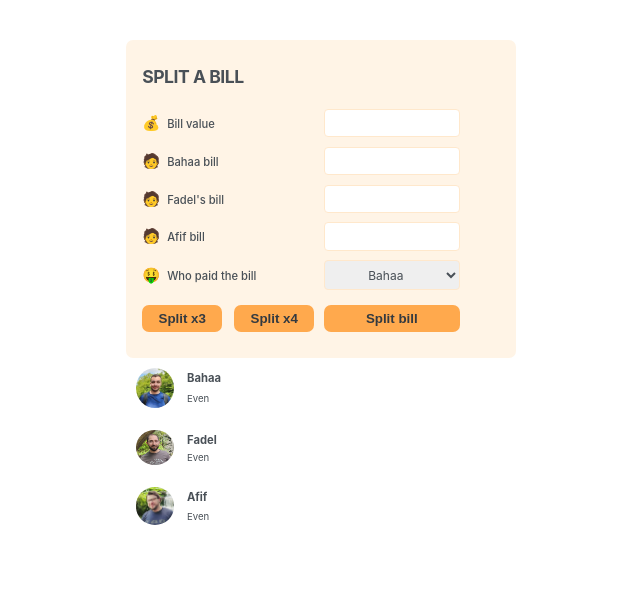
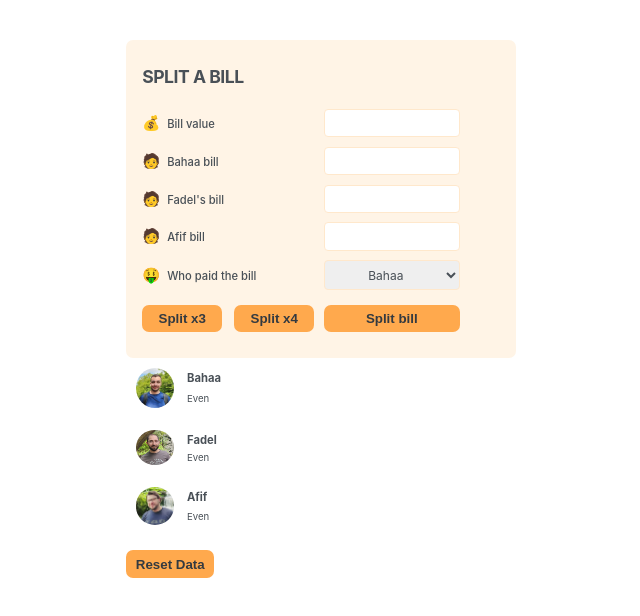
Before and after one commit to bahaa-abouzahr/split-the-bill, a React (Create React App) app: page / in a window 1280 px wide. Shown: the top 616 px of the page, without its empty margins (319-959 px from the left). Built offline with nearby package versions, Linux system fonts and the light colour scheme; the HTML template or start-up script is replaced by a standard one.

Commit message:
Update 06

```diff
--- a/src/App.js
+++ b/src/App.js
@@ -1,50 +1,77 @@
-import { useState } from "react";
+import { useState, useEffect  } from "react";
 import imageBahaa from "./images/bahaa.jpg";
 import imageFadel from "./images/fadel.jpg";
 import imageAfif from "./images/afif.jpg";
 
-const initialFriends = [
+let initialFriends = [
   {
     id: 1,
     name: "Bahaa",
     image: imageBahaa,
     bills: [0],
-    balance: 0,
+    get balance() {
+      return this.bills.reduce((a , b) => a + b, 0);
+    }
+    // balance: function(){
+    //   return this.bills.reduce((a , b) => a + b, 0);
+    // },
   },
   {
     id: 2,
     name: "Fadel",
     image: imageFadel,
     bills: [0],
-    balance: 0,
+    get balance() {
+      return this.bills.reduce((a , b) => a + b, 0);
+    }
   },
   {
     id: 3,
     name: "Afif",
     image: imageAfif,
     bills: [0],
-    balance: 0,
+    get balance() {
+      return this.bills.reduce((a , b) => a + b, 0);
+    }
   },
 ];
 
 let xFlag = true;
+let refreshFlag = true;
 
-function ParseFloat(str,val) {
-  str = str.toString();
-  str = str.slice(0, (str.indexOf(".")) + val + 1);
-  return Number(str);
-}
+// localStorage.clear("friends");
+// sessionStorage.clear("friends")
+
+// function ParseFloat(str,val) {
+//   str = str.toString();
+//   str = str.slice(0, (str.indexOf(".")) + val + 1);
+//   return Number(str);
+// }
 
 function Button({ children, onClick }) {
   return <button className="button" onClick={onClick}>{children}</button>
 }
 
 export default function App() {
-  const [friends, setFriends] = useState(initialFriends);
+  let friendsList;
+  const storage = sessionStorage.getItem('friends');
+
+  if(refreshFlag && storage) {
+    friendsList = JSON.parse(storage);
+    refreshFlag = false;
+  }
+
+  const [friends, setFriends] = useState(() => {
+    const savedFriends = sessionStorage.getItem('friends');
+    return savedFriends ? JSON.parse(savedFriends) : initialFriends;
+  });
+
+  useEffect(() => {
+    sessionStorage.setItem('friends', JSON.stringify(friends));
+  }, [friends]);
+
 
   function handleSplitBill(bahaa, fadel, afif) {
-
-    console.log(bahaa, fadel, afif);
 
     friends[0].bills.push(bahaa);
     friends[1].bills.push(fadel);
@@ -53,7 +80,12 @@ export default function App() {
     setFriends(friends =>
       friends.map(friend => friend.id ? {...friend, balance: Math.round((friend.bills.reduce((a,b) => a + b, 0))* 1e2 ) / 1e2} : console.log("test"))
     )
-    setTimeout(() => console.log(friends), 3000)
+  }
+
+  function resetData() {
+    localStorage.clear("friends");
+    sessionStorage.clear("friends")
+    window.location.reload();
   }
 
   return (
@@ -63,6 +95,7 @@ export default function App() {
 
       <div className='sidebar'>
         <FriendsList friends={friends} />
+        <Button onClick={resetData}>Reset Data</Button>
       </div>
     </div>
   )
@@ -110,7 +143,7 @@ function Friend({ friend }) {
 }
 
 
-function FormSplitBill({ onSplitBill }) {
+function FormSplitBill({ onSplitBill, saveData }) {
   const [bill, setBill] = useState("");
   const [paidByBahaa, setPaidByBahaa] = useState("");
   const [paidByAfif, setPaidByAfif] = useState("");
@@ -136,9 +169,6 @@ function FormSplitBill({ onSplitBill }) {
 
     const sumBills = convertedBahaa + convertedFadel + convertedAfif;
 
-
-    console.log("type of converted bill", typeof(convertedBill));
-
     if(convertedBill !== sumBills && xFlag) {
       console.log("wrong values");
       console.log(convertedBill, typeof(convertedBill));
@@ -151,6 +181,7 @@ function FormSplitBill({ onSplitBill }) {
     else if(whoIsPaying === 'Afif') onSplitBill(-convertedBahaa, -convertedFadel, convertedBill - convertedAfif);
 
     initializeFormData();
+
   }
 
   function handleSplit(number) {
@@ -166,6 +197,7 @@ function FormSplitBill({ onSplitBill }) {
       setPaidByFadel(Math.round((parseFloat(bill / 4)) * 1e2 ) / 1e2);
       setPaidByAfif(Math.round((parseFloat(bill / 2)) * 1e2 ) / 1e2);
     }
+
   }
 
   return (
@@ -211,8 +243,8 @@ function FormSplitBill({ onSplitBill }) {
       </select>
 
       <div className="split-buttons">
-        <button className="x3-x4-buttons" onClick={() => handleSplit(3)}>Split x3</button>
-        <button className="x3-x4-buttons" onClick={() => handleSplit(4)}>Split x4</button>
+        <button className="x3-x4-buttons" type="button" onClick={() => handleSplit(3)}>Split x3</button>
+        <button className="x3-x4-buttons" type="button" onClick={() => handleSplit(4)}>Split x4</button>
       </div>
         <Button>Split bill</Button>
 
```
